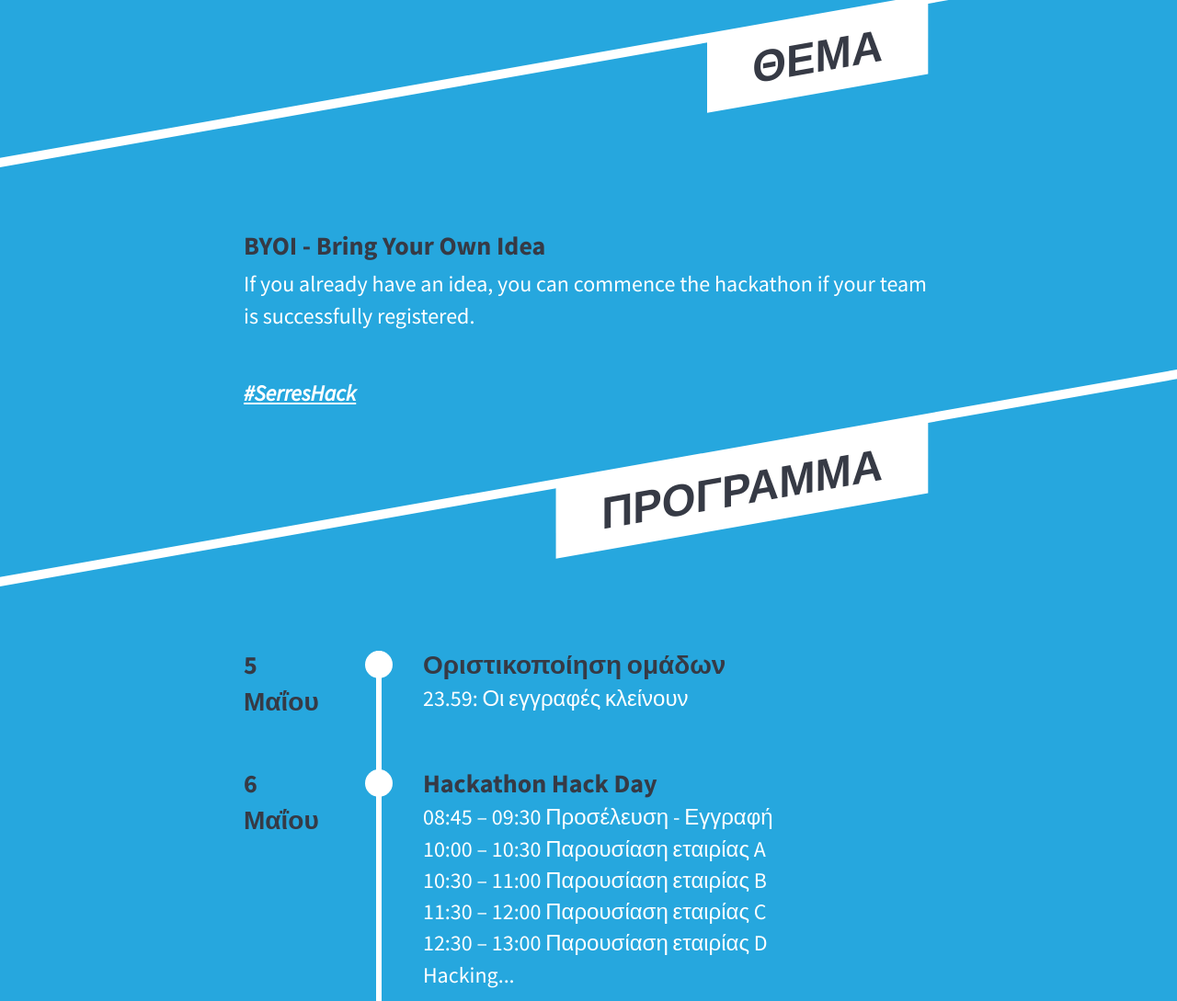
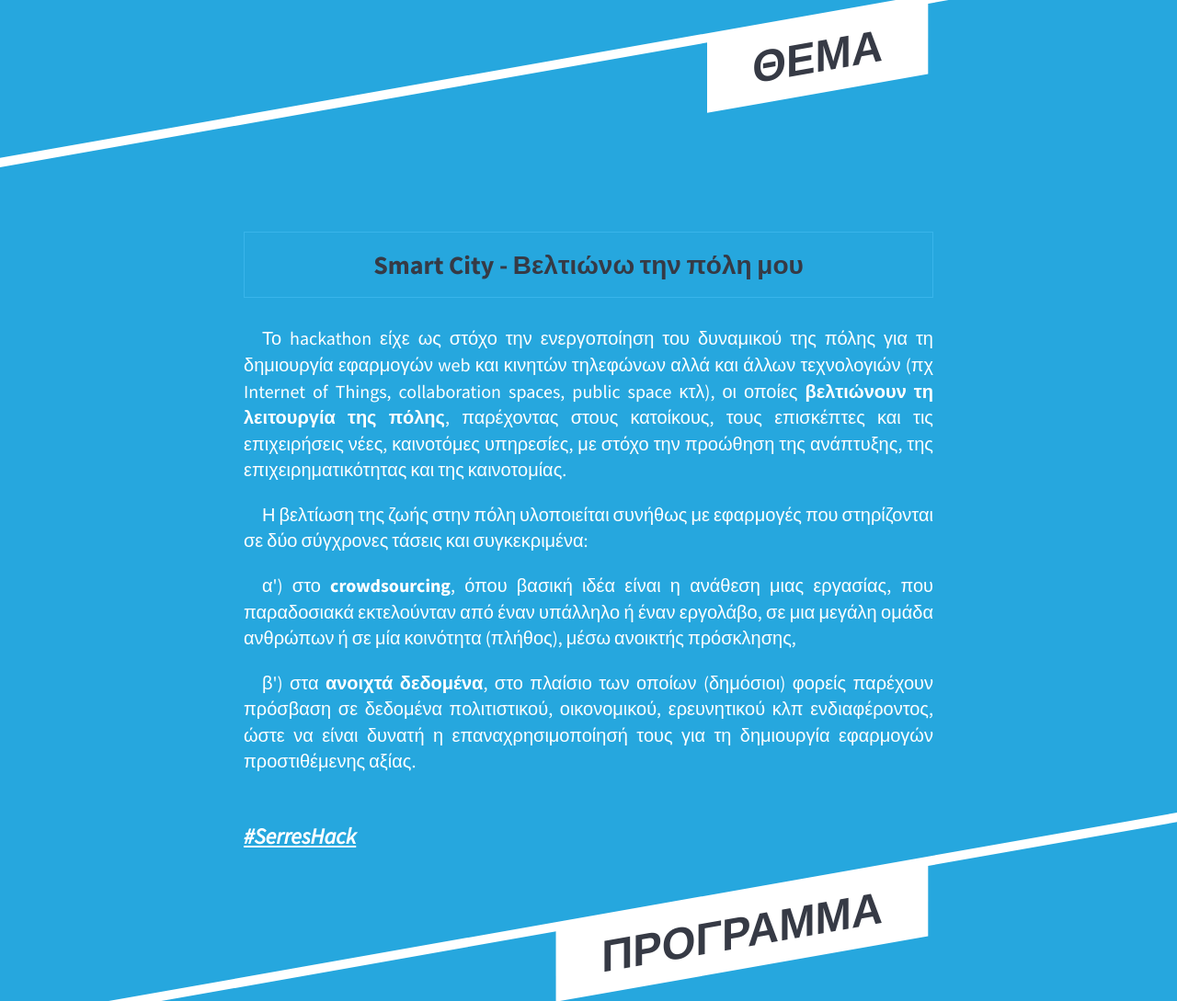
Before and after one commit to serrestech/hackathon, a PHP site: page / in a window 1280 px wide; the page is wider, and only the part inside the window is pictured. Shown: the part 904-1993 px from the top of that part at 92% size. Run offline with PHP 8.4, Linux system fonts and the light colour scheme.

Commit message:
Add texts

```diff
--- a/index.html
+++ b/index.html
@@ -60,7 +60,7 @@
                     <div class="social-media">
                     <a class="icon twitter" href="https://twitter.com">Twitter</a>
                     <a class="icon facebook" href="https://www.facebook.com/events/205652373157843/">Facebook</a>
-                    <a class="icon github" href="https://github.com/serreshack">Github</a>
+                    <a class="icon github" href="https://github.com/serrestech/hackathon">Github</a>
                     </div>
                 </div>
             </div>
@@ -74,7 +74,16 @@
                         </h2>
                         <div class="section-body">
                             <ul class="themes-list">
-                                <li class="themes-list-item"><h3 class="black subheading-item">BYOI - Bring Your Own Idea</h3> If you already have an idea, you can commence the hackathon if your team is successfully registered.</li>
+                                <li class="themes-list-item">
+                                <h3 class="black subheading-item">Smart City - Βελτιώνω την πόλη μου</h3>
+                                  <p>Το hackathon είχε ως στόχο την ενεργοποίηση του δυναμικού της πόλης για τη δημιουργία εφαρμογών web και κινητών τηλεφώνων αλλά και άλλων τεχνολογιών (πχ Internet of Things, collaboration spaces, public space κτλ), οι οποίες <b>βελτιώνουν τη λειτουργία της πόλης</b>, παρέχοντας στους κατοίκους, τους επισκέπτες και τις επιχειρήσεις νέες, καινοτόμες υπηρεσίες, με στόχο την προώθηση της ανάπτυξης, της επιχειρηματικότητας και της καινοτομίας.</p>
+
+                                  <p>Η βελτίωση της ζωής στην πόλη υλοποιείται συνήθως με εφαρμογές που στηρίζονται σε δύο σύγχρονες τάσεις και  συγκεκριμένα:</p>
+
+                                  <p>α') στο <b>crowdsourcing</b>, όπου βασική ιδέα είναι η ανάθεση μιας εργασίας, που παραδοσιακά εκτελούνταν από έναν υπάλληλο ή έναν εργολάβο, σε μια μεγάλη ομάδα ανθρώπων ή σε μία κοινότητα (πλήθος), μέσω ανοικτής πρόσκλησης,</p>
+
+                                  <p>β') στα <b>ανοιχτά δεδομένα</b>, στο πλαίσιο των οποίων (δημόσιοι) φορείς παρέχουν πρόσβαση σε δεδομένα πολιτιστικού, οικονομικού, ερευνητικού κλπ ενδιαφέροντος, ώστε να είναι δυνατή η επαναχρησιμοποίησή τους για τη δημιουργία εφαρμογών προστιθέμενης αξίας.</p>
+                                </li>
                             </ul>
                             <p><span class="hashtag"><a href="https://twitter.com/hashtag/SerresHack" target="_blank">#SerresHack</a></span></p>
                         </div>
@@ -292,11 +301,11 @@
                             <span class="section-heading-name">FAQ</span>
                         </h2>
                         <div class="section-body">
-                            <ol>
+                            <ul>
                                 <li><a href="requirements.html">Κανόνες Συμμετοχής</a></li>
                                 <li><a href="terms.html">Κανόνες Συμπεριφοράς</a></li>
-                                <li><b>Επικοινωνία:</b> email@domain.gr</li>
-                            </ol>
+                                <li>Q: hackathon@serrestech.gr</li>
+                            </ul>
                             <em>Για ερωτήσεις και απορίες επισκεφτείτε το slack channel <a href="https://serrestech.slack.com/messages/hackathon/" target="_blank">#Hackathon</a>.</em>
                         </div>
                     </div>
--- a/sass/style.scss
+++ b/sass/style.scss
@@ -193,6 +193,20 @@ a {
   .themes-list-item {
     margin-bottom: 50px;
   }
+
+  p {
+    text-indent: 20px;
+    margin-bottom: 20px;
+    font-size: 2rem;
+  text-align: justify;
+  }
+
+  .subheading-item {
+    text-align: center;
+    margin-bottom: 30px;
+    border: 1px solid #39b5ea;
+    padding: 20px;
+  }
 }
 
 .subheading-item {
```
Also changed, not shown: css/style.css.
